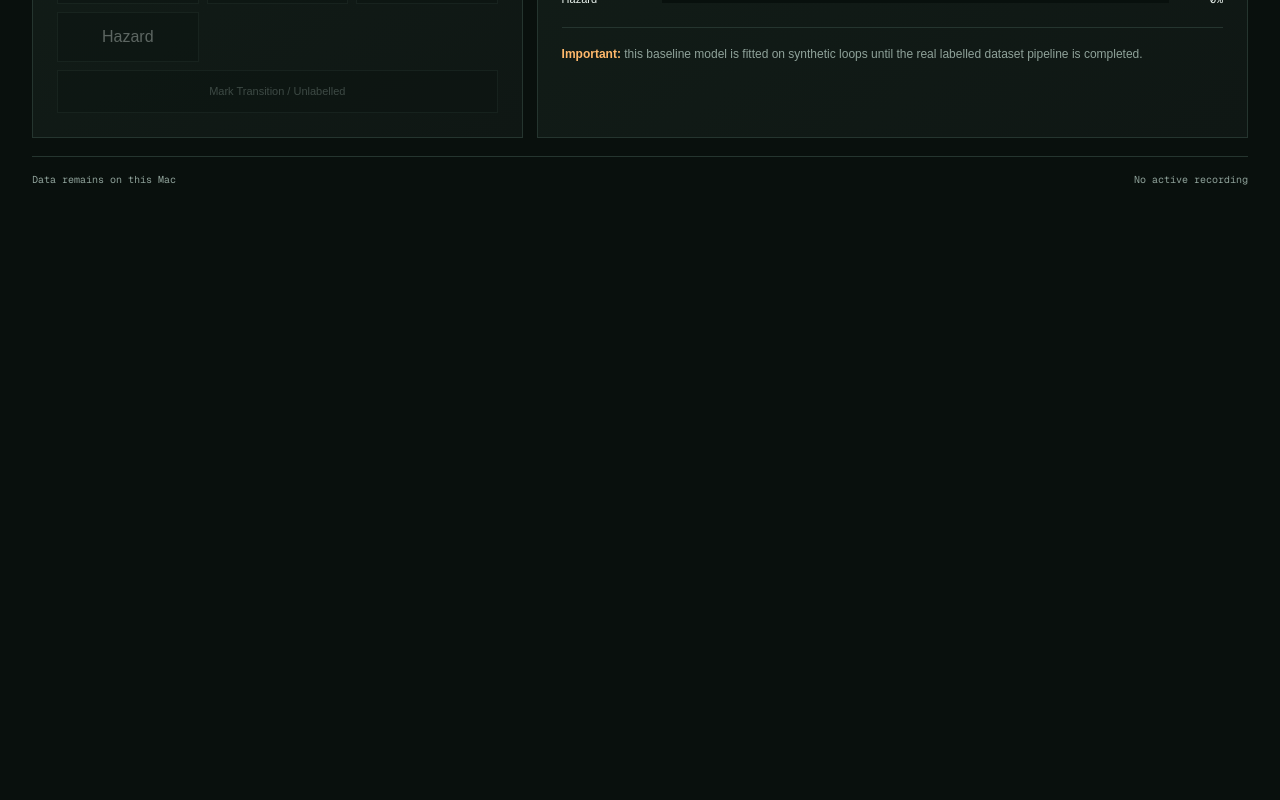
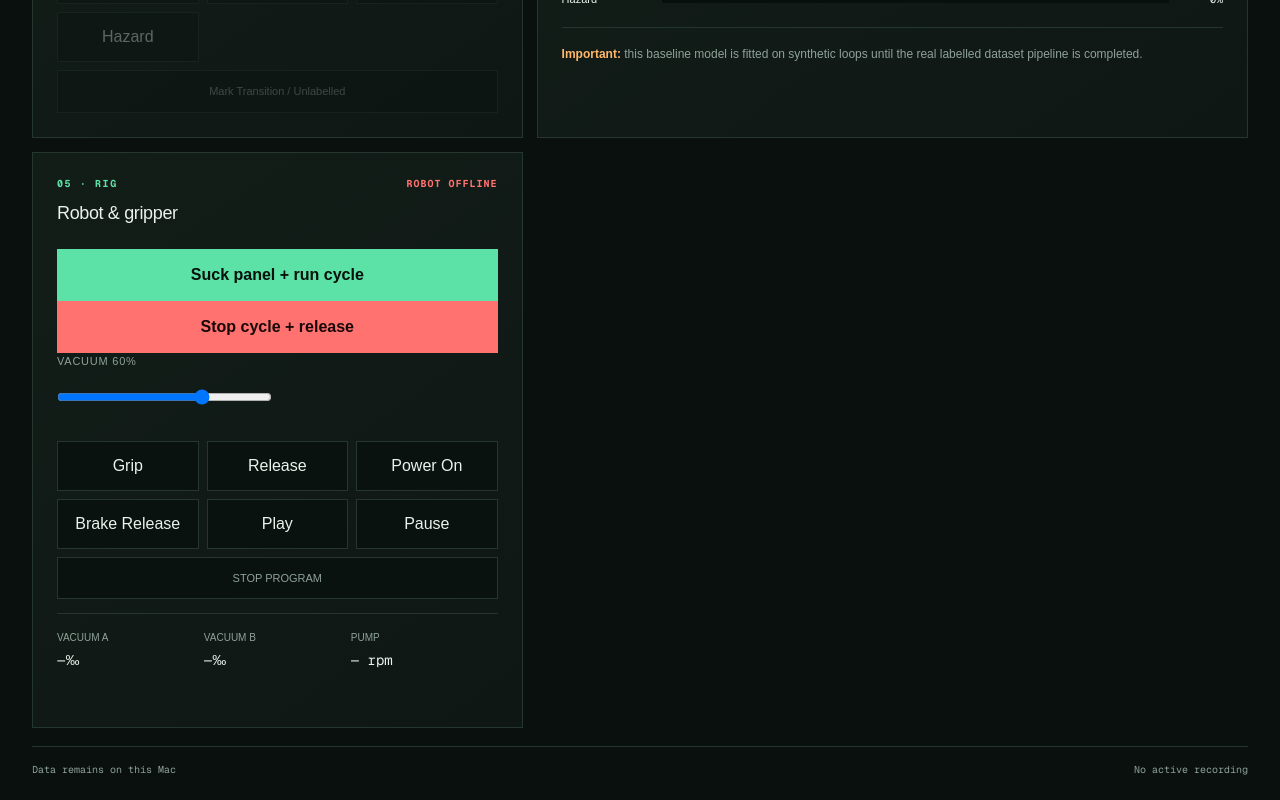
Before and after one commit to Kingwu12/adaptive-hrc-safety-system, a Next.js app in the folder dashboard/: page / in a window 1280 px wide. Shown: the part 943-1743 px from the top of the page. Before the commit the page ends 1153 px from the top, so only its background shows below. Built offline with nearby package versions, Linux system fonts and the light colour scheme; no server answers.

Commit message:
feat(console): 05 RIG panel -- one-tap panel demo, gripper grip/release + vacuum slider, robot power/brake/play/pause/stop, live vacuum + robot status via /api/rig

```diff
--- a/dashboard/app/page.tsx
+++ b/dashboard/app/page.tsx
@@ -72,6 +72,16 @@ function Sparkline({ values, color }: { values: number[]; color: string }) {
   return <canvas className="spark" ref={canvas} aria-label="Recent signal history" />;
 }
 
+type Rig = {
+  gripper?: { vacuum_A_permille?: number; vacuum_B_permille?: number; pump_rpm?: number; current_mA?: number; error?: string };
+  robot?: { reachable?: boolean; robotmode?: string; safety?: string; program_state?: string; error?: string };
+};
+
+function controlKey() {
+  if (typeof window === "undefined") return "";
+  return new URLSearchParams(window.location.search).get("k") || "";
+}
+
 export default function Home() {
   const [status, setStatus] = useState<Status>(EMPTY);
   const [reachable, setReachable] = useState(false);
@@ -79,6 +89,9 @@ export default function Home() {
   const [participant, setParticipant] = useState("P01");
   const [trial, setTrial] = useState("T01");
   const [message, setMessage] = useState("Start the local sensor service, then enable MVN Network Streamer.");
+  const [rig, setRig] = useState<Rig>({});
+  const [vacuum, setVacuum] = useState(60);
+  const [rigMsg, setRigMsg] = useState("");
 
   useEffect(() => {
     let live = true;
@@ -101,6 +114,34 @@ export default function Home() {
     poll(); const timer = setInterval(poll, 250);
     return () => { live = false; clearInterval(timer); };
   }, []);
+
+  useEffect(() => {
+    let live = true;
+    const pollRig = async () => {
+      try {
+        const res = await fetch(`${apiBase()}/api/rig`, { cache: "no-store" });
+        if (!res.ok) return;
+        const next = await res.json() as Rig;
+        if (live) setRig(next);
+      } catch { /* rig offline is non-fatal */ }
+    };
+    pollRig(); const timer = setInterval(pollRig, 1500);
+    return () => { live = false; clearInterval(timer); };
+  }, []);
+
+  const rigPost = async (path: string, body: object) => {
+    setRigMsg(`sending ${JSON.stringify(body)} ...`);
+    try {
+      const res = await fetch(`${apiBase()}${path}`, {
+        method: "POST",
+        headers: { "Content-Type": "application/json", "X-Control-Key": controlKey() },
+        body: JSON.stringify(body),
+      });
+      const result = await res.json();
+      if (!res.ok) throw new Error(result.error || "Request failed");
+      setRigMsg(JSON.stringify(result).slice(0, 160));
+    } catch (err) { setRigMsg(err instanceof Error ? err.message : "Request failed"); }
+  };
 
   const post = async (path: string, body: object = {}) => {
     try {
@@ -168,6 +209,39 @@ export default function Home() {
           <div className="bars">{["approaching", "working", "retreating", "hazard"].map(s => { const value = status.posterior[s] || 0; return <div className="barRow" key={s}><span>{s}</span><div><i style={{ width: `${value * 100}%` }} /></div><strong>{Math.round(value * 100)}%</strong></div>; })}</div>
           <p className="modelNote"><b>Important:</b> this baseline model is fitted on synthetic loops until the real labelled dataset pipeline is completed.</p>
         </article>
+
+        <article className="panel rig">
+          <div className="panelHead">
+            <div><p className="kicker">05 · RIG</p><h2>Robot &amp; gripper</h2></div>
+            <span className={rig.robot?.reachable ? "quiet" : "warnText"}>
+              {rig.robot?.reachable ? `${rig.robot?.robotmode ?? ""} · ${rig.robot?.safety ?? ""}` : "robot offline"}
+            </span>
+          </div>
+          <div className="actions">
+            <button className="primary" onClick={() => rigPost("/api/demo", { action: "start", vacuum })}>Suck panel + run cycle</button>
+            <button className="stop" onClick={() => rigPost("/api/demo", { action: "stop" })}>Stop cycle + release</button>
+          </div>
+          <div className="fields">
+            <label>Vacuum {vacuum}%
+              <input type="range" min={10} max={80} value={vacuum} onChange={e => setVacuum(parseInt(e.target.value))} />
+            </label>
+          </div>
+          <div className="labelButtons">
+            <button onClick={() => rigPost("/api/gripper", { action: "grip", channel: "BOTH", vacuum })}>Grip</button>
+            <button onClick={() => rigPost("/api/gripper", { action: "release", channel: "BOTH" })}>Release</button>
+            <button onClick={() => rigPost("/api/robot", { action: "power_on" })}>Power on</button>
+            <button onClick={() => rigPost("/api/robot", { action: "brake_release" })}>Brake release</button>
+            <button onClick={() => rigPost("/api/robot", { action: "play" })}>Play</button>
+            <button onClick={() => rigPost("/api/robot", { action: "pause" })}>Pause</button>
+          </div>
+          <button className="unlabel" onClick={() => rigPost("/api/robot", { action: "stop" })}>STOP PROGRAM</button>
+          <dl className="sessionFacts">
+            <div><dt>Vacuum A</dt><dd>{rig.gripper?.vacuum_A_permille ?? "—"}‰</dd></div>
+            <div><dt>Vacuum B</dt><dd>{rig.gripper?.vacuum_B_permille ?? "—"}‰</dd></div>
+            <div><dt>Pump</dt><dd>{rig.gripper?.pump_rpm ?? "—"} rpm</dd></div>
+          </dl>
+          <p className="feedback">{rigMsg || (rig.robot?.program_state ?? "")}</p>
+        </article>
       </section>
       <footer><span>Data remains on this Mac</span><span>{status.recording_path || "No active recording"}</span></footer>
     </main>
```
